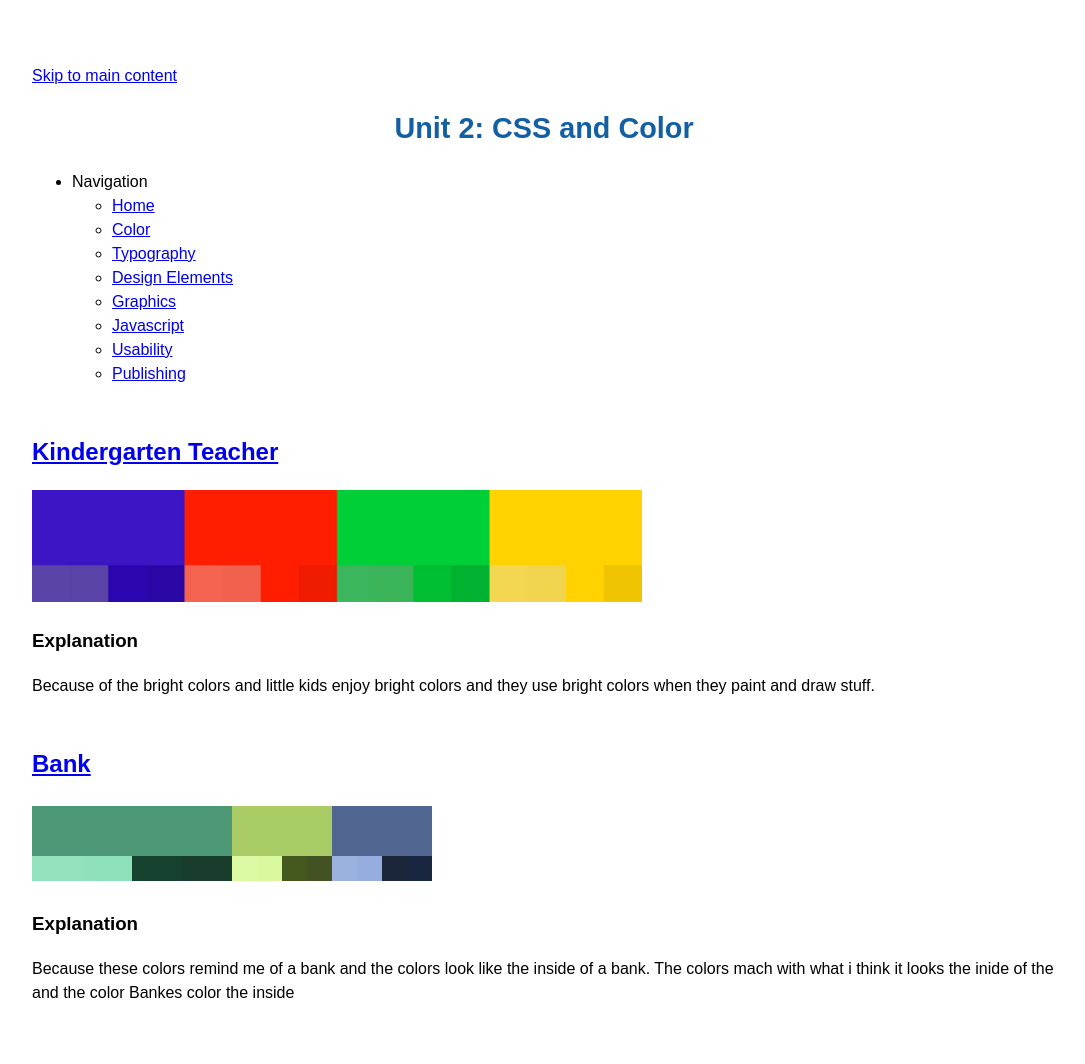
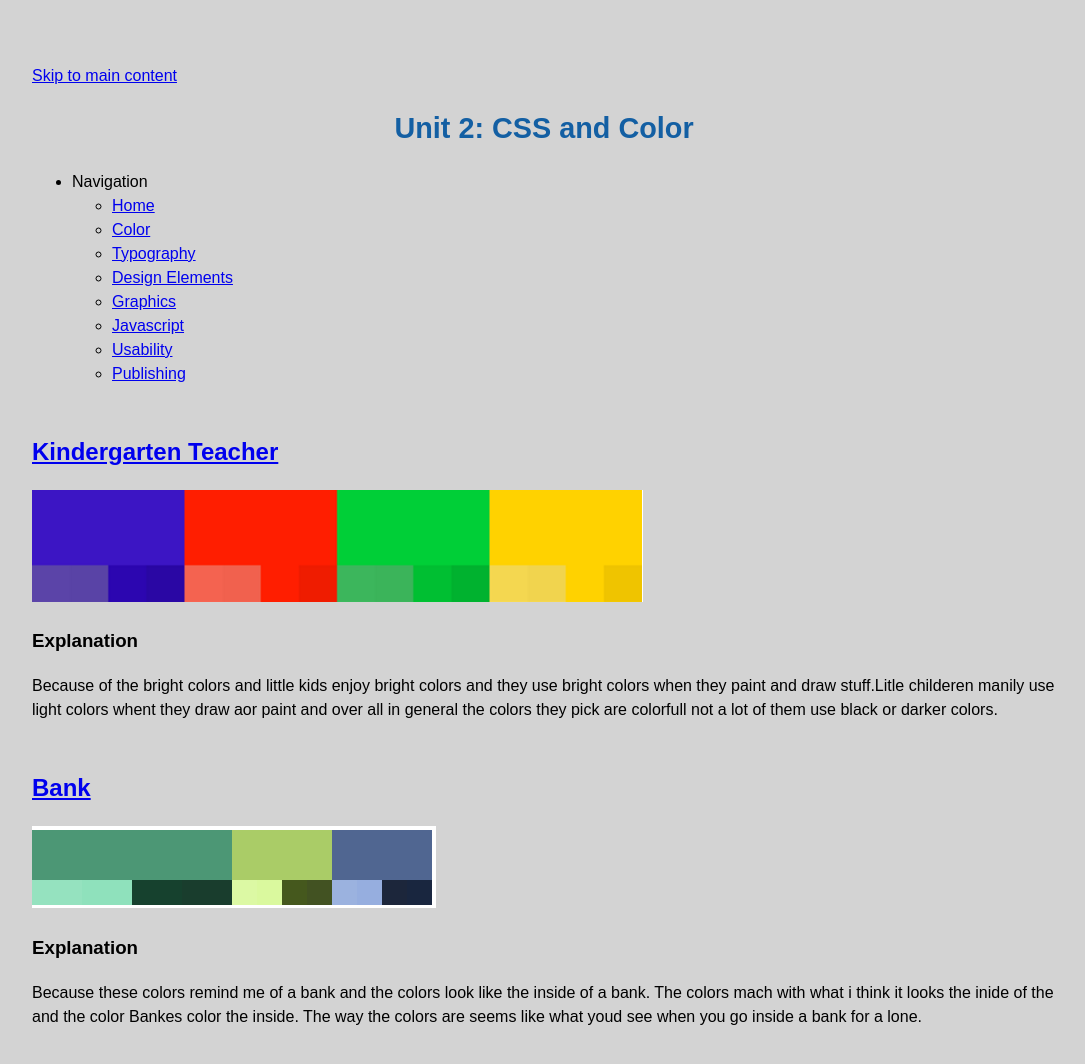
Before and after one commit to Ethanalferez45/porfoleo_ethanalferez, a plain HTML site: page color.html in a window 1280 px wide. Shown: the whole page, without its empty margins (96-1181 px from the left). Drawn offline with Linux system fonts and the light colour scheme.

Commit message:
i did stuff

```diff
--- a/color.html
+++ b/color.html
@@ -34,7 +34,7 @@
         <img src="Images/colorscheme1.PNG" alt="" />
         <h3>Explanation</h3>
         <p>
-          Because of the bright colors and little kids enjoy bright colors and they use bright colors when they paint and draw stuff.
+          Because of the bright colors and little kids enjoy bright colors and they use bright colors when they paint and draw stuff.Litle childeren manily use light colors whent they draw aor paint and over all in general the colors they pick are colorfull not a lot of them use black or darker colors.
         </p>
       </div>
 
@@ -44,7 +44,7 @@
         <h3>Explanation</h3>
         <p>
           Because these colors remind me of a bank and the colors look like the inside of a bank.
-          The colors mach with what i think it looks the inide of the and the color Bankes color the inside
+          The colors mach with what i think it looks the inide of the and the color Bankes color the inside. The way the colors are seems like what youd see when you go inside a bank for a lone.
 
         </p>
       </div>
--- a/styles/stylesheet.css
+++ b/styles/stylesheet.css
@@ -3,6 +3,7 @@ PAGE COLOR SCHEME:
 Color 1: reddish - #AA3939
 Color 2: orangeish - #FFD1AA
 Color 3: blueish - #003333
+Color 4:LightGray- #d3d3d3
 */
 
 
@@ -15,7 +16,7 @@ body{
   font-size: 1em;
   font-weight: normal;
   text-align: left;
-  background-color:##FFD1AA;
+  background-color:	#d3d3d3;
 }
 
 h1{
```
Also changed, not shown: index.html (+8 -2 lines), typography.html (line endings or trailing spaces).
